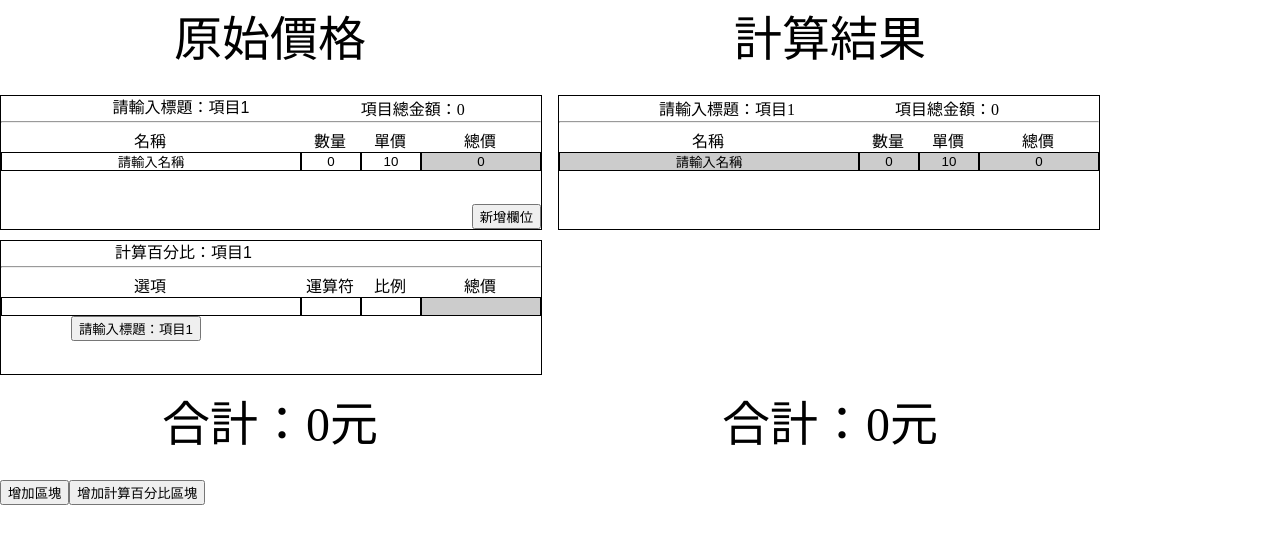
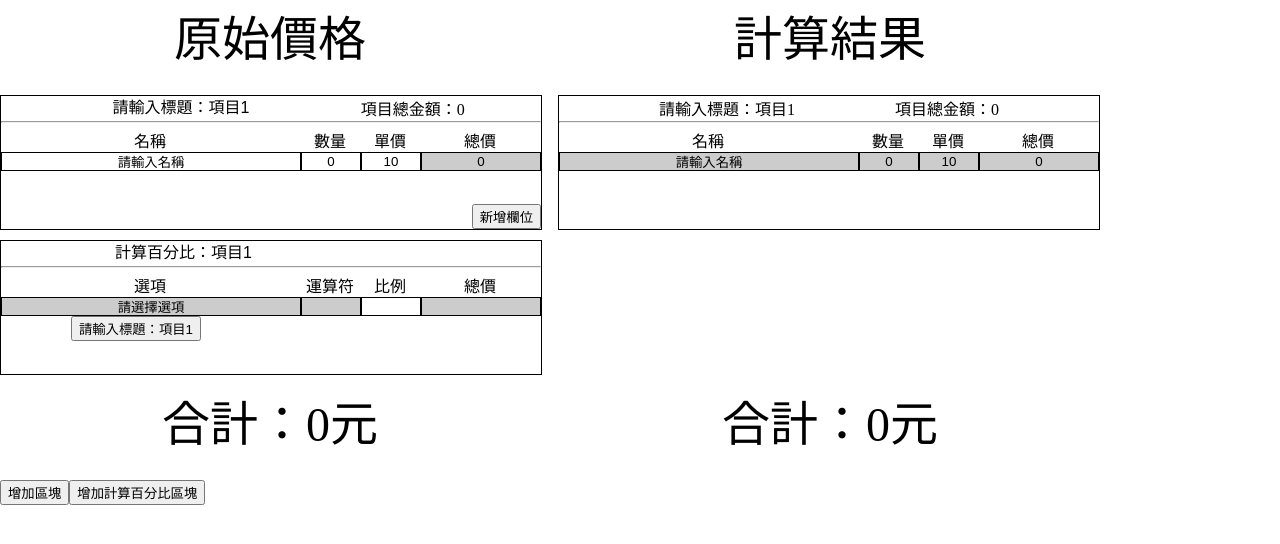
Before and after one commit to ProFusionInformationTechnology/Calculate-quote, an Angular app: page / in a window 1280 px wide. Shown: the top 544 px of the page. Built offline with nearby package versions, Linux system fonts and the light colour scheme.

Commit message:
[新增] 新增 button 點選後的事件

```diff
--- a/src/app/component/block-area-special/block-area-special.component.html
+++ b/src/app/component/block-area-special/block-area-special.component.html
@@ -12,15 +12,15 @@
             <span class="total">總價</span>
         </div>
         <div class="input-area">
-            <input type="text" class="name">
-            <input type="number" class="num">
+            <input type="text" class="name" [(ngModel)]="selectList" readonly>
+            <input type="number" class="num" readonly>
             <input type="number" class="price">
             <input type="number" class="total" readonly>
         </div>
         <div class="operation-area-all">
             <div class="operation-area">
                 <ng-container *ngFor="let val of listAll; let i = index">
-                    <button>{{val['name']}}</button>
+                    <button (click)="addList(val)">{{val['name']}}</button>
                 </ng-container>
             </div>
         </div>
--- a/src/app/component/block-area-special/block-area-special.component.ts
+++ b/src/app/component/block-area-special/block-area-special.component.ts
@@ -23,6 +23,12 @@ export class BlockAreaSpecialComponent {
     target: '',
     operation: ''
   };
+
+  public selectList = '請選擇選項';
+
+  public addList(obj:reObj) {
+    this.selectList = obj['name'];
+  };
 }
 
 interface reObj {
```
